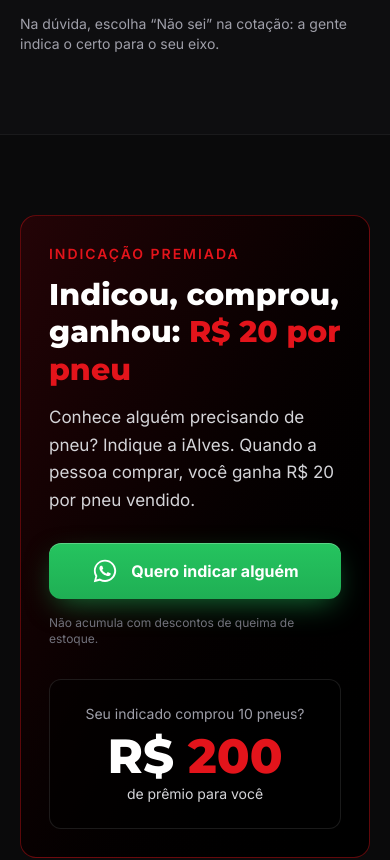
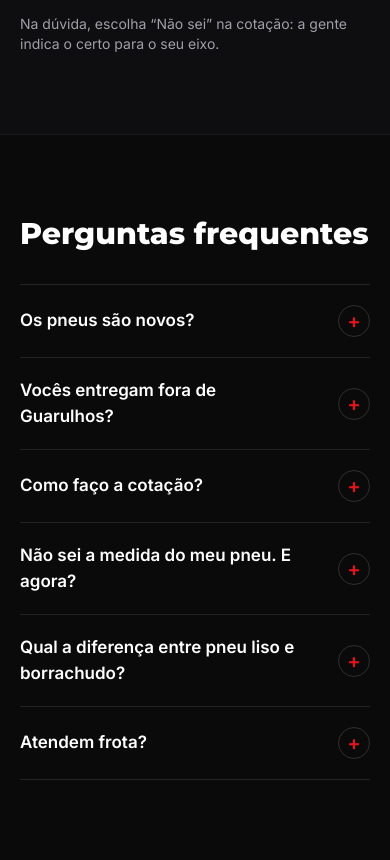
Before and after one commit to Agencia-JN/iAlvesPneus, a Next.js app: page / in a window 390 px wide. Shown: the part 5180-6040 px from the top of the page. Built offline with nearby package versions, Linux system fonts and the light colour scheme; a web font is replaced by a local one.

Commit message:
Remove a seção de indicação premiada

```diff
--- a/src/app/page.tsx
+++ b/src/app/page.tsx
@@ -355,37 +355,8 @@ export default function Home() {
           </div>
         </section>
 
-        {/* ── Indicação premiada ──────────────────────────────────────── */}
-        <section id="indicacao" className="py-20 sm:py-24">
-          <div className="mx-auto max-w-6xl px-5 sm:px-8">
-            <div className="grid items-center gap-8 rounded-2xl border border-[var(--vermelho)]/40 bg-gradient-to-br from-[#240407] to-black p-7 sm:p-10 lg:grid-cols-[1.3fr_1fr]">
-              <div>
-                <Sobretitulo>Indicação premiada</Sobretitulo>
-                <h2 className="fonte-destaque mt-3 text-3xl font-extrabold leading-tight sm:text-[2.4rem]">
-                  Indicou, comprou, ganhou: <span className="text-[var(--vermelho)]">R$ 20 por pneu</span>
-                </h2>
-                <p className="mt-4 max-w-lg text-[17px] leading-relaxed text-zinc-300">
-                  Conhece alguém precisando de pneu? Indique a iAlves. Quando a pessoa comprar, você ganha R$ 20 por pneu
-                  vendido.
-                </p>
-                <BotaoZap mensagem="Olá! Vim pelo site e quero indicar uma pessoa para a Indicação Premiada." className="mt-7 w-full sm:w-auto">
-                  Quero indicar alguém
-                </BotaoZap>
-                <p className="mt-4 text-xs text-zinc-500">Não acumula com descontos de queima de estoque.</p>
-              </div>
-              <div className="rounded-xl border border-white/10 bg-black/50 p-6 text-center">
-                <p className="text-sm text-zinc-400">Seu indicado comprou 10 pneus?</p>
-                <p className="fonte-destaque mt-2 text-5xl font-extrabold">
-                  R$ <span className="text-[var(--vermelho)]">200</span>
-                </p>
-                <p className="mt-1 text-sm text-zinc-300">de prêmio para você</p>
-              </div>
-            </div>
-          </div>
-        </section>
-
         {/* ── Dúvidas ─────────────────────────────────────────────────── */}
-        <section id="duvidas" className="pb-20 sm:pb-24">
+        <section id="duvidas" className="py-20 sm:py-24">
           <div className="mx-auto max-w-3xl px-5 sm:px-8">
             <h2 className="fonte-destaque text-3xl font-extrabold leading-tight sm:text-[2.4rem]">Perguntas frequentes</h2>
             <div className="mt-8 divide-y divide-white/10 border-y border-white/10">
```
